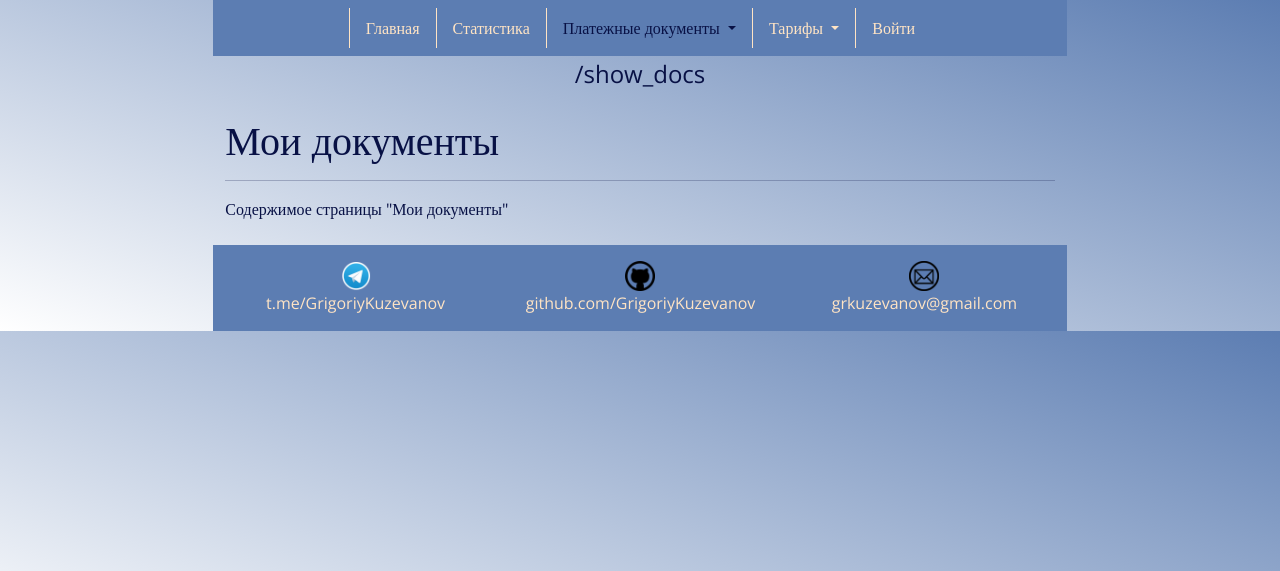
After one commit to GrigoriyKuzevanov/flask-pet-project, a Flask app: page /show_docs in a window 1280 px wide. The commit adds this page. Shown: the top 571 px of the page. Run offline with Flask 3, Linux system fonts and the light colour scheme.

Commit message:
add dropdowns to main menu, refactoring

```diff
--- a/my_app/routes.py
+++ b/my_app/routes.py
@@ -9,14 +9,15 @@ from my_app import app, db
 from my_app.forms import LoginForm, PriceForm, ProfileForm, RegistrationForm
 from my_app.models import Company, Price, User
 
+
 load_dotenv()
 
 
 menu = [
     {"name": "Главная", "url": "/"},
-    {"name": "Платежные документы", "url": "/docs"},
-    {"name": "Тарифы", "url": "/prices"},
     {"name": "Статистика", "url": "/stats"},
+    {"name": "Платежные документы", "url": "/insert_docs"},
+    {"name": "Тарифы", "url": "/insert_prices"},
 ]
 
 
@@ -27,27 +28,40 @@ def index():
     return render_template("index.html", menu=menu, url=url, title=title)
 
 
-@app.route("/docs")
+@app.route("/insert_docs")
 @login_required
-def documents():
-    url = url_for("documents")
+def insert_docs():
+    url = url_for("insert_docs")
+    title = "Внести документ"
     return render_template(
-        "documents.html", title="Платежные документы", menu=menu, url=url
+        "insert_docs.html", title=title, menu=menu, url=url
     )
 
+@app.route('/show_docs')
+def show_docs():
+    url = url_for("show_docs")
+    title = "Мои документы"
+    return render_template("show_docs.html", url=url, title=title)
 
-# конвертеры: path, int, float (<int:doc_num>)
+@app.route('/show_prices')
+def show_prices():
+    url = url_for("show_prices")
+    title = "Мои тарифы"
+    return render_template("show_prices.html", url=url, title=title)
+
+
+# # конвертеры: path, int, float (<int:doc_num>)
 @app.route("/document/<doc_num>")
 @login_required
 def show_document(doc_num):
     return f"Пользователь: {doc_num}"
 
 
-@app.route("/prices", methods=["POST", "GET"])
+@app.route("/insert_prices", methods=["POST", "GET"])
 @login_required
-def prices():
+def insert_prices():
     user = current_user
-    url = url_for("prices")
+    url = url_for("insert_prices")
     obj = Price.query.filter_by(user_id=user.id).order_by(Price.created_at).first()
     if obj:
         form = PriceForm(obj=obj)
@@ -77,14 +91,15 @@ def prices():
         flash("Данные внесены успешно")
         redirect(url_for("prices"))
 
-    return render_template("prices.html", title="Тарифы", menu=menu, url=url, form=form)
+    return render_template("insert_prices.html", title="Тарифы", menu=menu, url=url, form=form)
 
 
 @app.route("/stats")
 @login_required
 def stats():
     url = url_for("stats")
-    return render_template("stats.html", title="Статистика", menu=menu, url=url)
+    title = "Статистика"
+    return render_template("stats.html", title=title, menu=menu, url=url)
 
 
 @app.route("/login", methods=["POST", "GET"])
@@ -138,7 +153,6 @@ def register():
 def profile(username):
     url = url_for("profile", username=username)
     user = current_user
-    title = f"Профиль пользователя <{user.username}>"
     title = "Профиль пользователя"
     companies = Company.query.all()
     companies_list = [(c.id, c.name) for c in companies]
--- a/my_app/static/css/styles.css
+++ b/my_app/static/css/styles.css
@@ -36,6 +36,19 @@ body {
 
 .navbar-collapse {
     justify-content: center;
+}
+
+.dropdown-menu {
+    background-color: #5c7db2;
+}
+
+.dropdown-item {
+    color: bisque;
+}
+
+.dropdown-item:hover {
+    background-color: #4a72b2;
+    color: rgb(8, 17, 69);
 }
 
 /* Breadcrumbs */
@@ -77,6 +90,14 @@ body {
     color: bisque;
 }
 
+.h-form-name {
+    color: bisque;
+    background-color: #5c7db2;
+    padding: 0.5rem;
+    margin-top: 0.5rem;
+    margin-bottom: 0.5rem;
+}
+
 form .btn-primary {
     color: bisque;
     background-color: #5c7db2;
--- /dev/null
+++ b/my_app/templates/includes/main_menu.html
@@ -0,0 +1,135 @@
+<!-- Navigation -->
+<nav class="navbar navbar-expand-lg">
+    <div class="container-fluid">
+        <!-- <a class="navbar-brand" href="#">Коммуналка</a> -->
+        <button class="navbar-toggler my-2" type="button" data-bs-toggle="collapse" data-bs-target="#navbarNav"
+            aria-controls="navbarNav" aria-expanded="false" aria-label="Toggle navigation">
+            <span class="navbar-toggler-icon"></span>
+        </button>
+        <div class="collapse navbar-collapse" id="navbarNav">
+            <ul class="navbar-nav">
+                <!-- Главная -->
+                {% if url == url_for('index') %}
+                <li class="nav-item px-2">
+                    <a class="nav-link active" aria-current="page" href="{{ url_for('index') }}">Главная
+                    </a>
+                </li>
+                {% else %}
+                <li class="nav-item px-2">
+                    <a class="nav-link" href="{{ url_for('index') }}">Главная</a>
+                </li>
+                {% endif %}
+
+                <!-- Статистика -->
+                {% if url == url_for('stats') %}
+                <li class="nav-item px-2">
+                    <a class="nav-link active" aria-current="page" href="{{ url_for('stats') }}">Статистика
+                    </a>
+                </li>
+                {% else %}
+                <li class="nav-item px-2">
+                    <a class="nav-link" href="{{ url_for('stats') }}">Статистика</a>
+                </li>
+                {% endif %}
+
+                <!-- Платежные документы -->
+                {% if url == url_for('insert_docs') or url == url_for('show_docs') %}
+                <li class="nav-item dropdown px-2">
+                    <a class="nav-link dropdown-toggle active" aria-current="page" href="#" role="button"
+                        data-bs-toggle="dropdown">Платежные документы
+                    </a>
+                    <ul class="dropdown-menu">
+                        <li><a class="dropdown-item" href="{{ url_for('show_docs')}}">Мои документы</a></li>
+                        <li><a class="dropdown-item" href="{{ url_for('insert_docs')}}">Внести документ</a></li>
+                    </ul>
+                </li>
+                {% else %}
+                <li class="nav-item dropdown px-2">
+                    <a class="nav-link dropdown-toggle" href="#" role="button" data-bs-toggle="dropdown">Платежные
+                        документы
+                    </a>
+                    <ul class="dropdown-menu">
+                        <li><a class="dropdown-item" href="{{ url_for('show_docs')}}">Мои документы</a></li>
+                        <li><a class="dropdown-item" href="{{ url_for('insert_docs')}}">Внести документ</a></li>
+                    </ul>
+                </li>
+                {% endif %}
+
+                <!-- Тарифы -->
+                {% if url == url_for('insert_prices') or url == url_for('show_prices') %}
+                <li class="nav-item dropdown px-2">
+                    <a class="nav-link dropdown-toggle active" aria-current="page" href="#" role="button"
+                        data-bs-toggle="dropdown">Тарифы
+                    </a>
+                    <ul class="dropdown-menu">
+                        <li><a class="dropdown-item" href="{{ url_for('show_prices')}}">Мои тарифы</a></li>
+                        <li><a class="dropdown-item" href="{{ url_for('insert_prices')}}">Изменить тариф</a></li>
+                    </ul>
+                </li>
+                {% else %}
+                <li class="nav-item dropdown px-2">
+                    <a class="nav-link dropdown-toggle" href="#" role="button" data-bs-toggle="dropdown">Тарифы
+                    </a>
+                    <ul class="dropdown-menu">
+                        <li><a class="dropdown-item" href="{{ url_for('show_prices')}}">Мои тарифы</a></li>
+                        <li><a class="dropdown-item" href="{{ url_for('insert_prices')}}">Изменить тариф</a></li>
+                    </ul>
+                </li>
+                {% endif %}
+
+                <!-- Меню пользователя -->
+                {% if current_user.is_anonymous %}
+
+                {% if url == url_for('login') %}
+                <li class="nav-item px-2">
+                    <a class="nav-link active" aria-current="page" href="{{ url_for('login') }}">Войти</a>
+                </li>
+                {% else %}
+                <li class="nav-item px-2">
+                    <a class="nav-link" href="{{ url_for('login') }}">Войти</a>
+                </li>
+                {% endif %}
+
+                {% else %}
+
+                {% if url == url_for('logout') or url == url_for('profile', username=current_user.username) %}
+                <li class="nav-item dropdown">
+                    <a class="nav-link dropdown-toggle active" aria-current="page" href="#" role="button"
+                        data-bs-toggle="dropdown" aria-expanded="false">
+                        Меню пользователя
+                    </a>
+                    <ul class="dropdown-menu">
+                        <li><a class="dropdown-item"
+                                href="{{ url_for('profile', username = current_user.username) }}">Профиль
+                            </a></li>
+                        <li>
+                            <hr class="dropdown-divider">
+                        </li>
+                        <li><a class="dropdown-item" href="{{ url_for('logout') }}">Выйти</a></li>
+                    </ul>
+                </li>
+                {% else %}
+                <li class="nav-item dropdown">
+                    <a class="nav-link dropdown-toggle" href="#" role="button" data-bs-toggle="dropdown"
+                        aria-expanded="false">
+                        Меню пользователя
+                    </a>
+                    <ul class="dropdown-menu">
+                        <li><a class="dropdown-item"
+                                href="{{ url_for('profile', username = current_user.username) }}">Профиль
+                                </a></li>
+                        <li>
+                            <hr class="dropdown-divider">
+                        </li>
+                        <li><a class="dropdown-item" href="{{ url_for('logout') }}">Выйти</a></li>
+                    </ul>
+                </li>
+                {% endif %}
+
+                {% endif %}
+
+            </ul>
+        </div>
+    </div>
+</nav>
+<!-- End navigation -->
--- a/my_app/templates/profile.html
+++ b/my_app/templates/profile.html
@@ -3,6 +3,7 @@
 {% block content %}
 {{ super() }}
 
+<!-- <h3 class="h-form-name">Изменить данные пользователя {{ user }}</h3> -->
 <form action="/profile/{{ user.username }}" method="post">
     {{ form.hidden_tag() }}
     <div class="mb-3">
--- /dev/null
+++ b/my_app/templates/show_docs.html
@@ -0,0 +1,8 @@
+{% extends 'base.html' %}
+
+{% block content %}
+{{ super() }}
+
+<p>Содержимое страницы "Мои документы"</p>
+
+{% endblock %}
```
Also changed, not shown: my_app/templates/base.html (+1 -71 lines), my_app/templates/includes/mainmenu.html (added, +68 -0 lines), my_app/templates/show_prices.html (added, +8 -0 lines), my_app/templates/insert_docs.html (renamed from my_app/templates/documents.html), my_app/templates/insert_prices.html (renamed from my_app/templates/prices.html).
